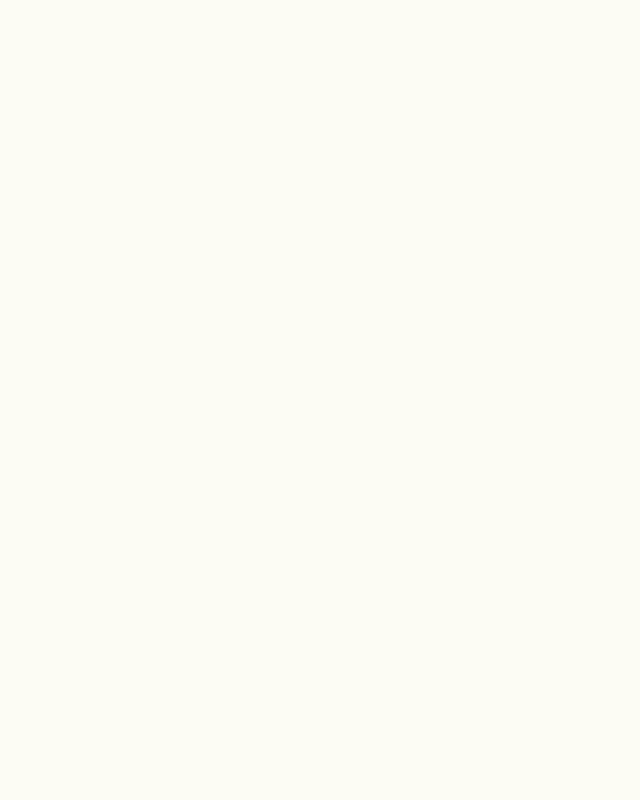
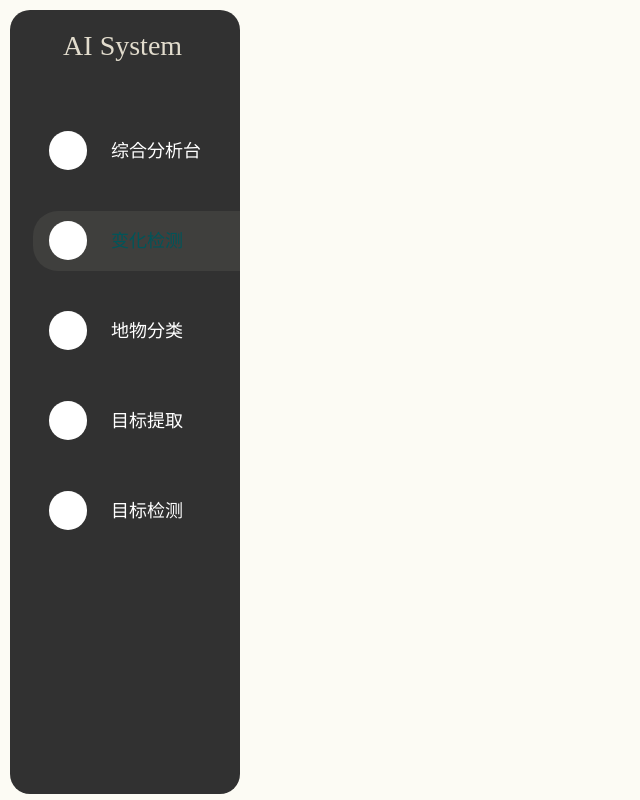
Before and after one commit to DanmoSAMA/remote-sensing, a React (Vite) app: page /change-detection in a window 1280 px wide. Before the commit this address had no page. Shown: the whole page, without its empty margins (0-640 px from the left). Built offline with nearby package versions, Linux system fonts and the light colour scheme.

Commit message:
完成侧栏

```diff
--- a/src/components/Header/styles.ts
+++ b/src/components/Header/styles.ts
@@ -23,7 +23,6 @@ export const headerStyles = {
       alignItems: 'center'
     },
     '& .svg-icon': {
-      // fontSize: '40px'
       zoom: '1.6',
       marginRight: '5px'
     }
--- a/src/components/SideBar/consts/sideBarItems.tsx
+++ b/src/components/SideBar/consts/sideBarItems.tsx
@@ -1,24 +1,34 @@
-import AccountBalanceIcon from '@mui/icons-material/AccountBalance'
-import AccessTimeIcon from '@mui/icons-material/AccessTime'
-import DeleteIcon from '@mui/icons-material/Delete'
+import SvgIcon from '../../SvgIcon'
 
 export const sideBarItems = [
   {
     id: 1,
-    icon: <AccountBalanceIcon />,
-    label: '主页',
-    route: 'home'
+    icon: <SvgIcon name="综合分析台" />,
+    label: '综合分析台',
+    route: '/analysis'
   },
   {
     id: 2,
-    icon: <AccessTimeIcon />,
-    label: '最近项目',
-    route: 'recent'
+    icon: <SvgIcon name="变化检测" />,
+    label: '变化检测',
+    route: '/change-detection'
   },
   {
     id: 3,
-    icon: <DeleteIcon />,
-    label: '回收站',
-    route: 'bin'
+    icon: <SvgIcon name="地物分类" />,
+    label: '地物分类',
+    route: '/terrain-classification'
+  },
+  {
+    id: 4,
+    icon: <SvgIcon name="目标提取" />,
+    label: '目标提取',
+    route: '/object-extract'
+  },
+  {
+    id: 5,
+    icon: <SvgIcon name="目标检测" />,
+    label: '目标检测',
+    route: '/object-detection'
   }
 ]
--- a/src/components/SideBar/index.tsx
+++ b/src/components/SideBar/index.tsx
@@ -1,34 +1,50 @@
+import Typography from '@mui/material/Typography'
+import Box from '@mui/material/Box'
 import Drawer from '@mui/material/Drawer'
 import List from '@mui/material/List'
 import ListItem from '@mui/material/ListItem'
 import ListItemIcon from '@mui/material/ListItemIcon'
 import ListItemText from '@mui/material/ListItemText'
+import IconButton from '@mui/material/IconButton'
+import SvgIcon from '../SvgIcon'
 import { sideBarItems } from './consts/sideBarItems'
 import { sideBarStyles } from './styles'
 import { useNavigate, useLocation } from 'react-router-dom'
-import { Grid } from '@mui/material'
 
 export default function Navbar() {
   const navigate = useNavigate()
   const { pathname } = useLocation()
 
   return (
-    <Grid>
     <Drawer sx={sideBarStyles.drawer} variant="permanent" anchor="left">
+      <Box sx={sideBarStyles.logo}>
+        <SvgIcon name="logo" />
+        <Typography
+          variant="h1"
+          color="primary"
+          fontWeight={300}
+          fontSize={'28px'}
+          fontFamily={'Comfortaa'}
+          width={'160px'}
+        >
+          AI System
+        </Typography>
+      </Box>
       <List>
         {sideBarItems.map((item) => (
           <ListItem
-              selected={`/${item.route}` === pathname}
+            selected={item.route === pathname}
             button
             key={item.id}
             onClick={() => navigate(item.route)}
           >
-              <ListItemIcon sx={sideBarStyles.icons}>{item.icon}</ListItemIcon>
+            <ListItemIcon sx={sideBarStyles.icons}>
+              <IconButton>{item.icon}</IconButton>
+            </ListItemIcon>
             <ListItemText primary={item.label} sx={sideBarStyles.text} />
           </ListItem>
         ))}
       </List>
     </Drawer>
-    </Grid>
   )
 }
--- a/src/components/SideBar/styles.ts
+++ b/src/components/SideBar/styles.ts
@@ -1,37 +1,66 @@
 export const sideBarStyles = {
   drawer: {
-    width: 320,
+    width: 230,
+    borderRadius: '20px',
 
     '& .MuiDrawer-paper': {
-      width: 240,
+      width: 230,
+      height: '98vh',
       boxSizing: 'border-box',
-      backgroundColor: 'primary.main',
-      color: '#000',
+      backgroundColor: '#313131',
+      color: '#fff',
       borderRight: 'none',
-      paddingTop: '80px',
-      marginTop: '100px'
+      borderRadius: '20px',
+      marginLeft: '10px',
+      marginTop: '10px'
     },
     '& .Mui-selected': {
-      backgroundColor: '#fff!important'
+      backgroundColor: '#fff'
+    },
+    '& .Mui-selected span': {
+      color: 'secondary.main'
     },
     '& .Mui-selected:hover': {
       backgroundColor: '#fff'
     },
     '& .MuiListItem-root': {
-      marginLeft: '15px',
-      borderRadius: '10px',
-      height: '60px'
+      marginLeft: '10%',
+      width: '90%',
+      borderTopLeftRadius: '25px',
+      borderBottomLeftRadius: '25px',
+      height: '60px',
+      marginTop: '30px'
     }
   },
   icons: {
     color: '#000',
-    marginLeft: '20px'
+
+    '& .MuiIconButton-root': {
+      backgroundColor: '#fff',
+
+      '& svg': {
+        zoom: 1.4
+      }
+    }
   },
   text: {
+    marginLeft: '16px',
     '& span': {
       marginLeft: '-10px',
-      fontWeight: '600',
-      fontSize: '20px'
+      fontWeight: '300',
+      fontSize: '18px'
+    }
+  },
+  logo: {
+    '&': {
+      display: 'flex',
+      alignItems: 'center',
+      justifyContent: 'center',
+      padding: '20px'
+    },
+    '& .svg-icon': {
+      zoom: '1.6',
+      marginRight: '5px'
     }
   }
 }
--- /dev/null
+++ b/src/pages/ChangeDetection/index.tsx
@@ -0,0 +1,11 @@
+import Box from '@mui/material/Box'
+import Sidebar from '../../components/SideBar'
+
+export default function ChangeDetection() {
+  return (
+    <>
+      <Sidebar />
+      <Box></Box>
+    </>
+  )
+}
--- /dev/null
+++ b/src/pages/ChangeDetection/styles.ts
@@ -0,0 +1,3 @@
+export const cdStyles = {
+  wrapper: {}
+}
--- a/src/pages/Home/components/Functions/consts/functionItems.tsx
+++ b/src/pages/Home/components/Functions/consts/functionItems.tsx
@@ -4,29 +4,29 @@ export const functionItems = [
   {
     id: 1,
     label: '变化检测',
-    route: 'change-detection',
+    route: '/change-detection',
     icon: <SvgIcon name="变化检测" />,
     descripion: '上传一组取样时间不同的同位置图片，AI自动检测输出变化区域'
   },
   {
     id: 2,
     label: '地物分类',
-    route: 'terrain-classification',
+    route: '/terrain-classification',
     icon: <SvgIcon name="地物分类" />,
     descripion: '对输入图片各像素进行分析，区分出从属于不同对象种类的像素'
   },
   {
     id: 3,
     label: '目标提取',
-    route: 'object-extract',
-    icon: <SvgIcon name="目标检测" />,
+    route: '/object-extract',
+    icon: <SvgIcon name="目标提取" />,
     descripion: '对输入图片进行分析，提取目标对象在图片中所在区域'
   },
   {
     id: 4,
     label: '目标检测',
-    route: 'object-detection',
-    icon: <SvgIcon name="目标提取" />,
+    route: '/object-detection',
+    icon: <SvgIcon name="目标检测" />,
     descripion: '对输入图片进行分析，找到目标对象在图片中位置'
   }
 ]
--- a/src/pages/Home/components/Functions/index.tsx
+++ b/src/pages/Home/components/Functions/index.tsx
@@ -6,8 +6,11 @@ import Typography from '@mui/material/Typography'
 import IconButton from '@mui/material/IconButton'
 import { functionsStyles } from './styles'
 import { functionItems } from './consts/functionItems'
+import { useNavigate } from 'react-router-dom'
 
 function Functions() {
+  const navigate = useNavigate()
+
   return (
     <Box sx={functionsStyles.wrapper}>
       {functionItems.map((item) => (
@@ -28,7 +31,10 @@ function Functions() {
               </Typography>
             </CardContent>
           </Card>
-          <Card sx={functionsStyles.hoverItem}>
+          <Card
+            sx={functionsStyles.hoverItem}
+            onClick={() => navigate(item.route)}
+          >
             <CardContent>
               <Container sx={{ display: 'flex', justifyContent: 'center' }}>
                 <IconButton aria-label="search" sx={functionsStyles.icon}>
--- a/src/routes/index.ts
+++ b/src/routes/index.ts
@@ -21,6 +21,11 @@ const routesConfig: RouteConfig[] = [
     path: '/bin',
     exact: true,
     element: loadable(() => import('../pages/Bin'))
+  },
+  {
+    path: 'change-detection',
+    exact: true,
+    element: loadable(() => import('../pages/ChangeDetection'))
   }
 ]
 
```
Also changed, not shown: src/assets/svg/综合分析台.svg (added). Lines whose indentation alone changed are shown as unchanged.
